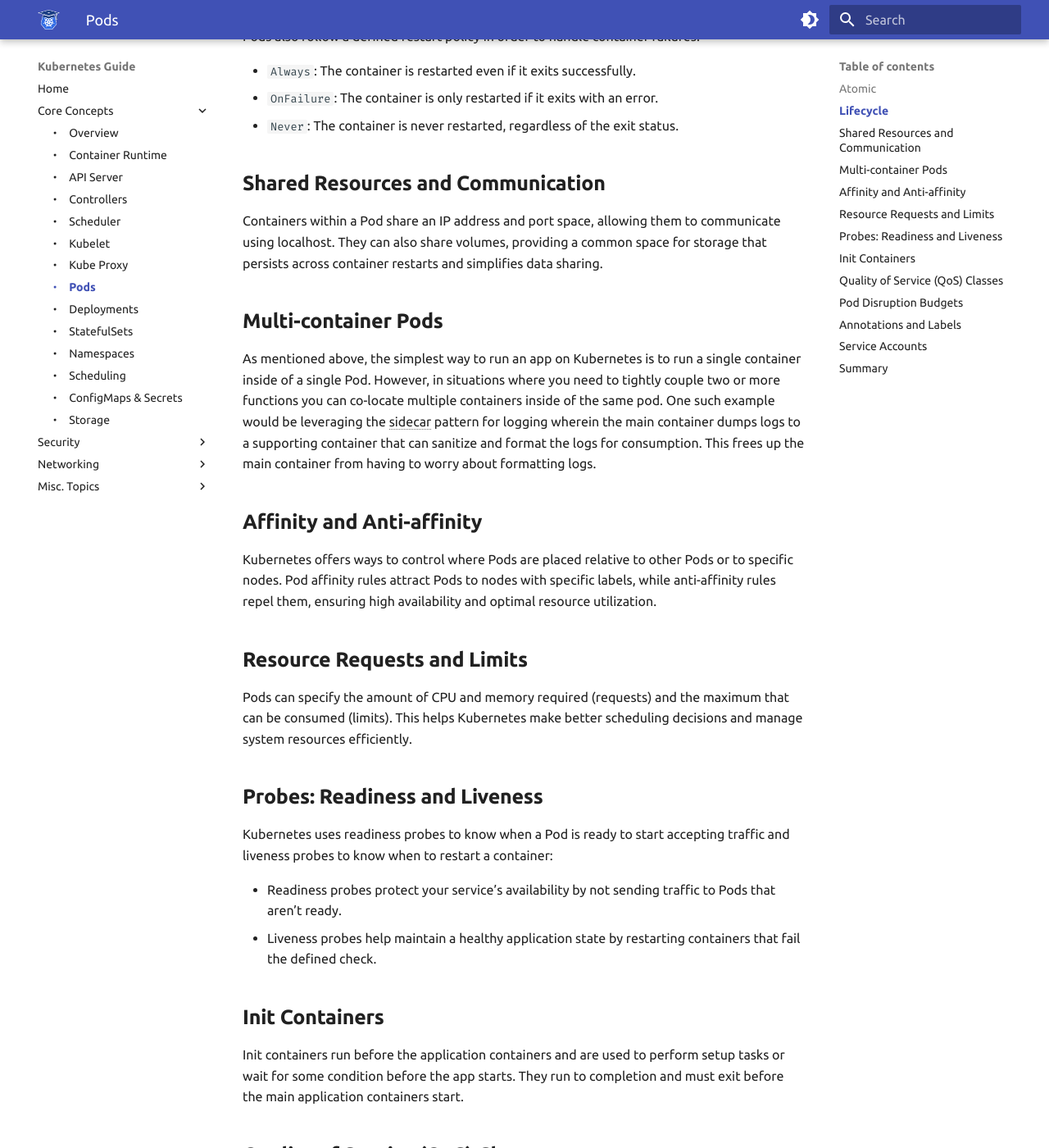
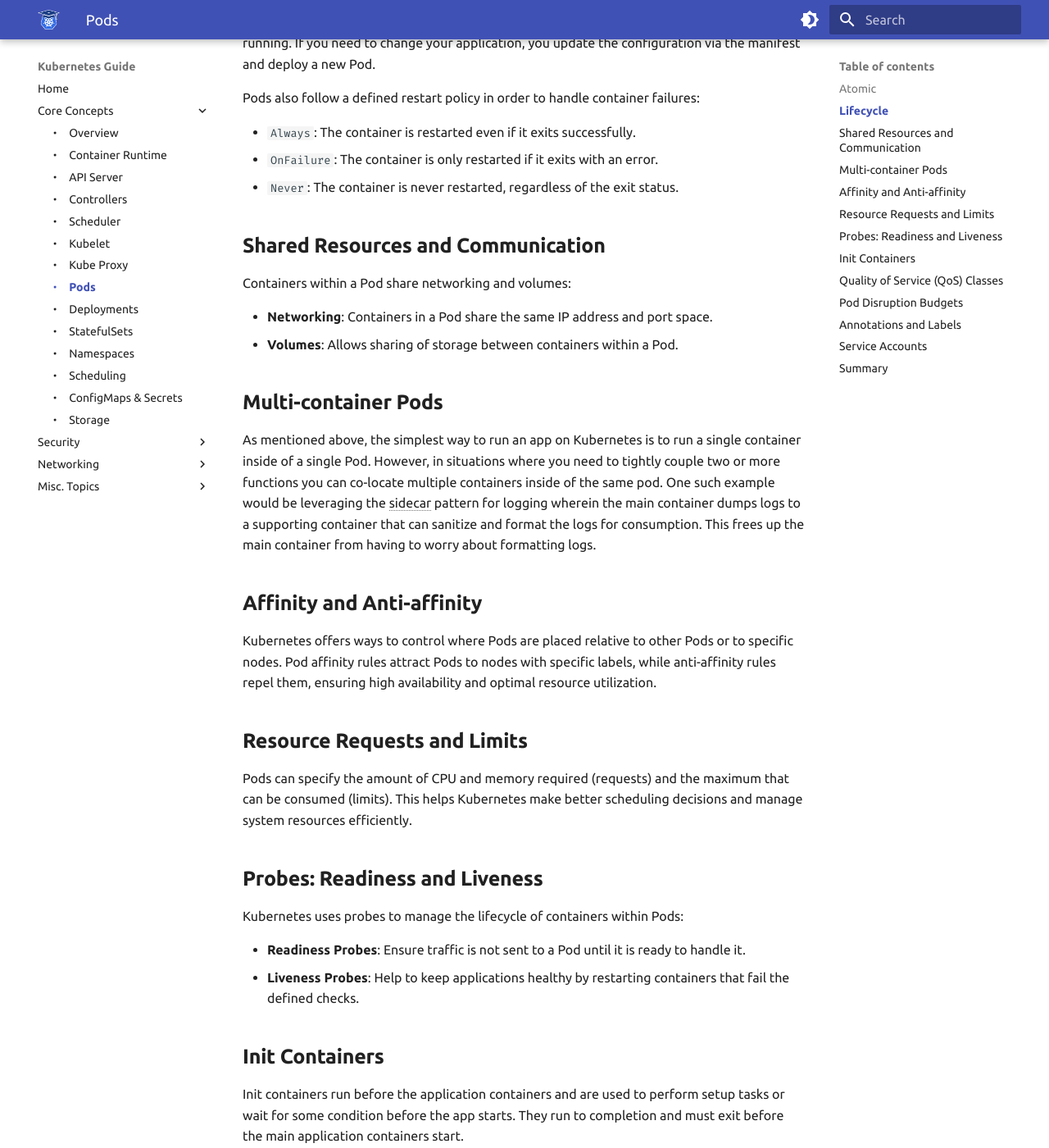
Before and after one commit to Braundo/kubernetes-guide, an MkDocs documentation site: the page built from docs/core-concepts/pods.md, in a window 1280 px wide and 1400 px high, scrolled down 787 px. Shown: the whole window at 82% size. Built offline with MkDocs 1.6.1 and Material for MkDocs 9.7.7, drawn with Linux system fonts in a browser that asks for light colours; some of the changed text lies outside the part shown.

Commit message:
updated deployments, pods, and statefulsets

```diff
--- a/docs/core-concepts/pods.md
+++ b/docs/core-concepts/pods.md
@@ -9,7 +9,10 @@
 It's important to note that when you scale up/down applications in Kubernetes, you're not doing so by adding/removing containers directly - you do so by adding/removing Pods.
 
 ## Atomic
-Pod deployment is atomic in nature - a Pod is only considered **Ready** when *all* of its containers are up and running. Either the entire Pod comes up successfully and is running, or the entire thing doesn't - there are no partial states.
+Pods are atomic units in the sense that they are deployed, scaled, and terminated together. This makes them a fundamental component for deploying applications in Kubernetes:
+
+- **Single-container Pods**: The simplest form, containing only one container.
+- **Multi-container Pods**: These contain multiple containers that need to work closely together.
 
 ## Lifecycle
 Pods are designed to be ephemeral in nature. Once a Pod dies, it's not meant to be restarted or revived. Instead, the intent is to spin up a brand new Pod in the failed ones place (based off of your defined manifest). Further, Pods are *immutable* and should not be changed once running. If you need to change your application, you update the configuration via the manifest and deploy a new Pod.
@@ -21,7 +24,10 @@
 - `Never`: The container is never restarted, regardless of the exit status.
 
 ## Shared Resources and Communication
-Containers within a Pod share an IP address and port space, allowing them to communicate using localhost. They can also share volumes, providing a common space for storage that persists across container restarts and simplifies data sharing.
+Containers within a Pod share networking and volumes:
+
+- **Networking**: Containers in a Pod share the same IP address and port space.
+- **Volumes**: Allows sharing of storage between containers within a Pod.
 
 ## Multi-container Pods
 As mentioned above, the simplest way to run an app on Kubernetes is to run a single container inside of a single Pod. However, in situations where you need to tightly couple two or more functions you can co-locate multiple containers inside of the same pod. One such example would be leveraging the sidecar pattern for logging wherein the main container dumps logs to a supporting container that can sanitize and format the logs for consumption. This frees up the main container from having to worry about formatting logs.
@@ -33,10 +39,10 @@
 Pods can specify the amount of CPU and memory required (requests) and the maximum that can be consumed (limits). This helps Kubernetes make better scheduling decisions and manage system resources efficiently.
 
 ## Probes: Readiness and Liveness
-Kubernetes uses readiness probes to know when a Pod is ready to start accepting traffic and liveness probes to know when to restart a container:
+Kubernetes uses probes to manage the lifecycle of containers within Pods:
 
-- Readiness probes protect your service’s availability by not sending traffic to Pods that aren’t ready.
-- Liveness probes help maintain a healthy application state by restarting containers that fail the defined check.
+- **Readiness Probes**: Ensure traffic is not sent to a Pod until it is ready to handle it.
+- **Liveness Probes**: Help to keep applications healthy by restarting containers that fail the defined checks.
 
 ## Init Containers
 Init containers run before the application containers and are used to perform setup tasks or wait for some condition before the app starts. They run to completion and must exit before the main application containers start.
```
Also changed, not shown: docs/core-concepts/deployments.md (+5 -2 lines), docs/core-concepts/statefulsets.md (+8 -2 lines).
